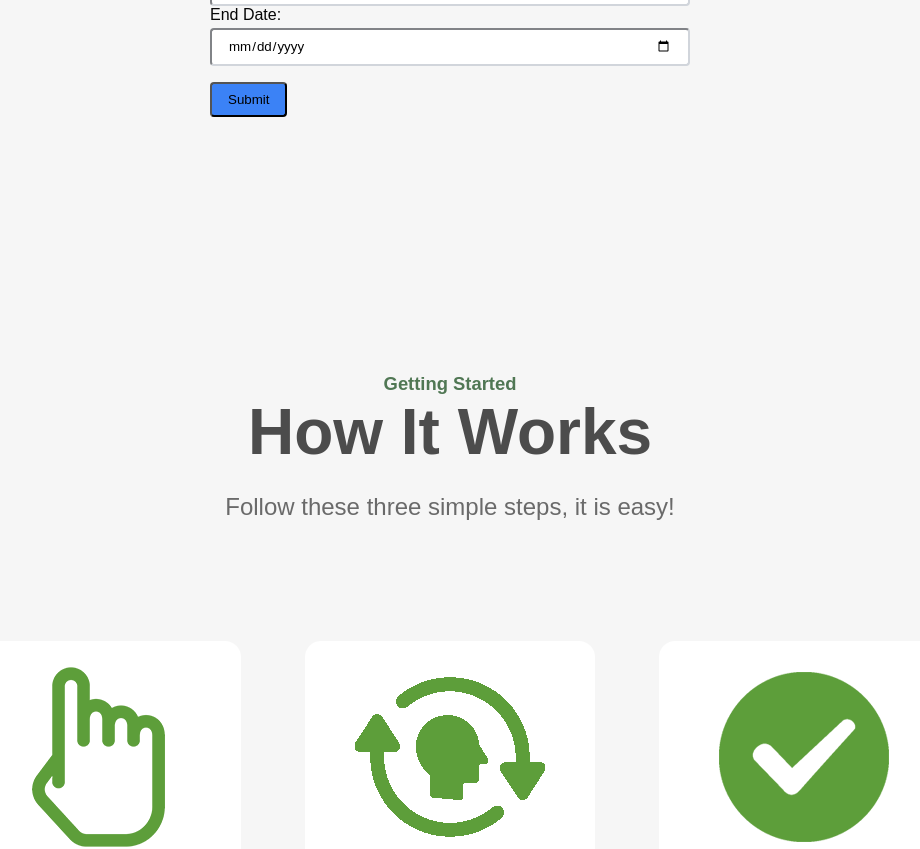
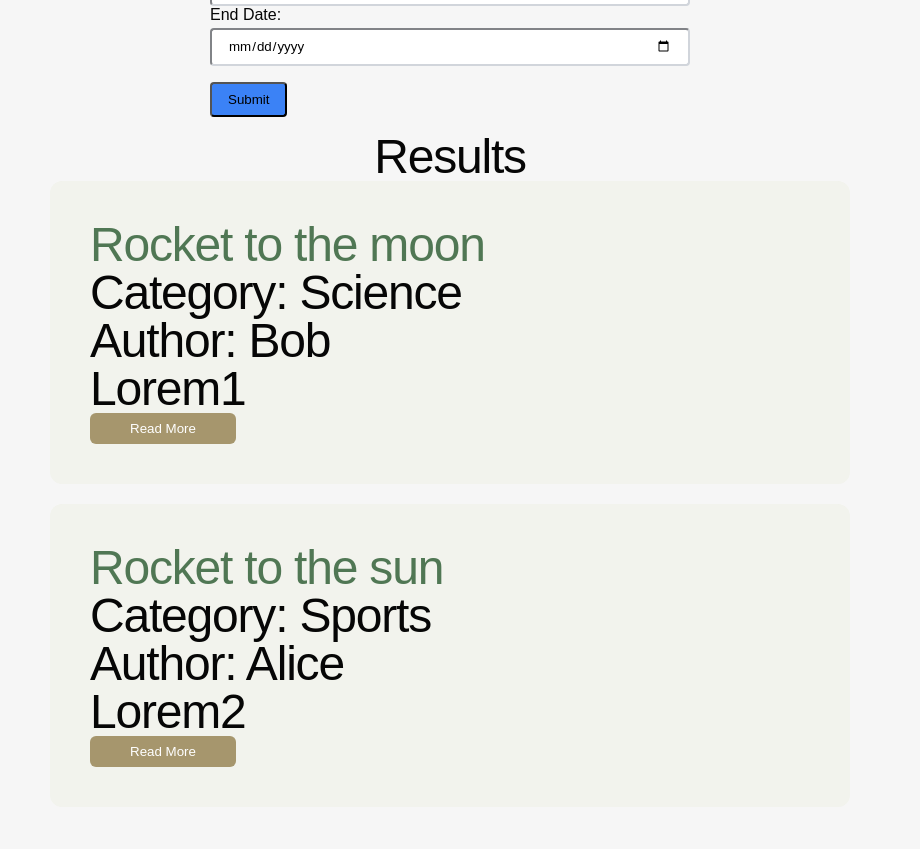
Before and after one commit to thebiggest0/QDS-group-11, a React (Vite) app: page / in a window 1280 px wide. Shown: the part 1955-2804 px from the top of the page, without its empty margins (190-1110 px from the left). Built offline with nearby package versions, Linux system fonts and the light colour scheme; no server answers.

Commit message:
Add results elements

```diff
--- a/src/App.tsx
+++ b/src/App.tsx
@@ -3,6 +3,7 @@ import Home from "@/scenes/home";
 import Mood from "@/scenes/mood";
 import About from "@/scenes/about";
 import Calender from "@/scenes/calander";
+import Result from "@/scenes/result";
 import { useEffect, useState } from "react";
 import { SelectedPage } from "@/shared/types";
 import UserDataService from "./services/userService";
@@ -46,6 +47,7 @@ function App() {
       {/* <Form /> */}
       <CustomHabits />
       {/* <Mood /> */}
+      <Result />
       <About />
     </div>
   )
```
